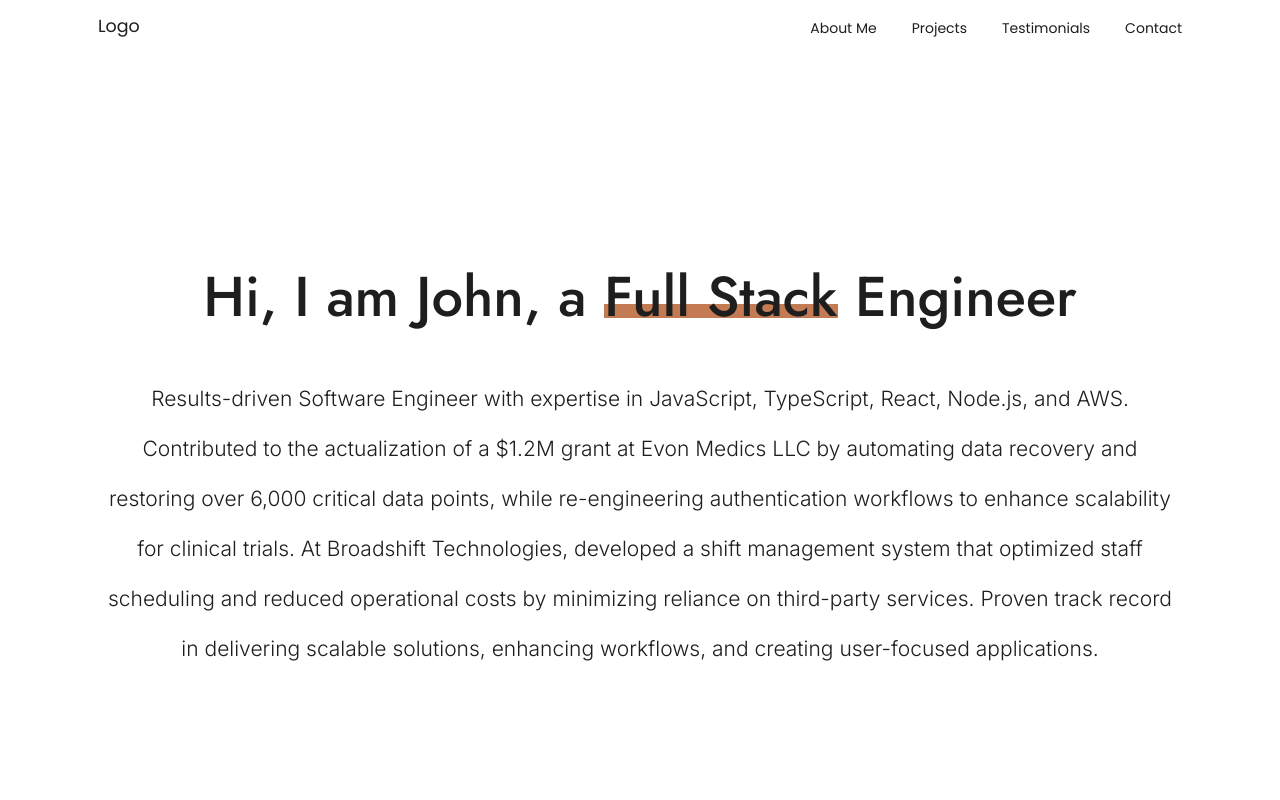
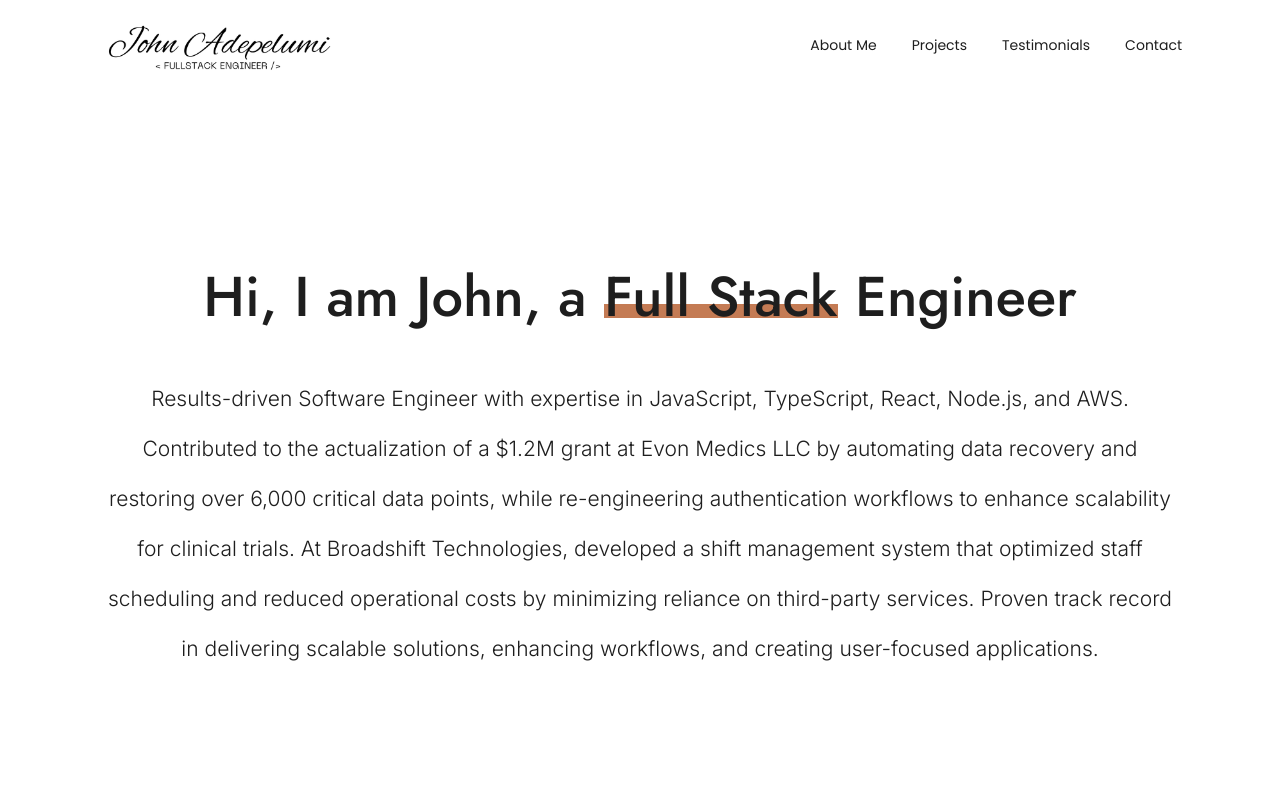
Before and after one commit to Johndiddles/portfolio-v2, a Next.js app: page / in a window 1280 px wide. Shown: the top 800 px of the page. Built offline with nearby package versions, Linux system fonts and the light colour scheme.

Commit message:
add logo image

```diff
--- a/components/Header/Logo.tsx
+++ b/components/Header/Logo.tsx
@@ -1,7 +1,18 @@
-import React from "react";
+import Image from "next/image";
+import LogoImage from "@/assets/Images/logo.png";
 
 const Logo = () => {
-  return <div className="text-xl">Logo</div>;
+  return (
+    <div className="text-xl w-[160px] md:w-[200px] lg:w-[240px]">
+      <Image
+        src={LogoImage}
+        alt="logo"
+        width={undefined}
+        height={undefined}
+        sizes="100%"
+      />
+    </div>
+  );
 };
 
 export default Logo;
--- a/components/Header/Nav.tsx
+++ b/components/Header/Nav.tsx
@@ -26,7 +26,11 @@ const Nav = ({
   }, []);
 
   return (
-    <nav className="self-end duration-500 ease-in-out flex flex-col lg:block">
+    <nav
+      className={`self-center lg:self-center duration-500 ease-in-out flex flex-col justify-start lg:block ${
+        isOpen ? "mt-4" : ""
+      }`}
+    >
       <button
         className="block lg:hidden cursor-pointer place-self-end"
         onClick={() => setIsOpen((prev) => !prev)}
```
Also changed, not shown: assets/Images/logo.png (added).
